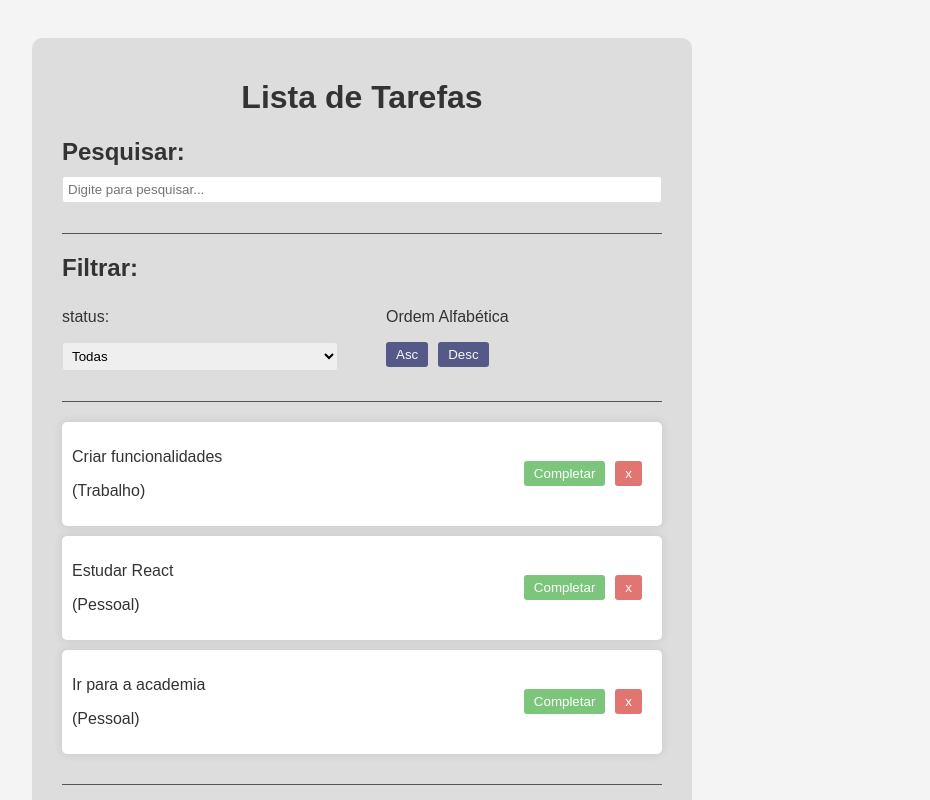
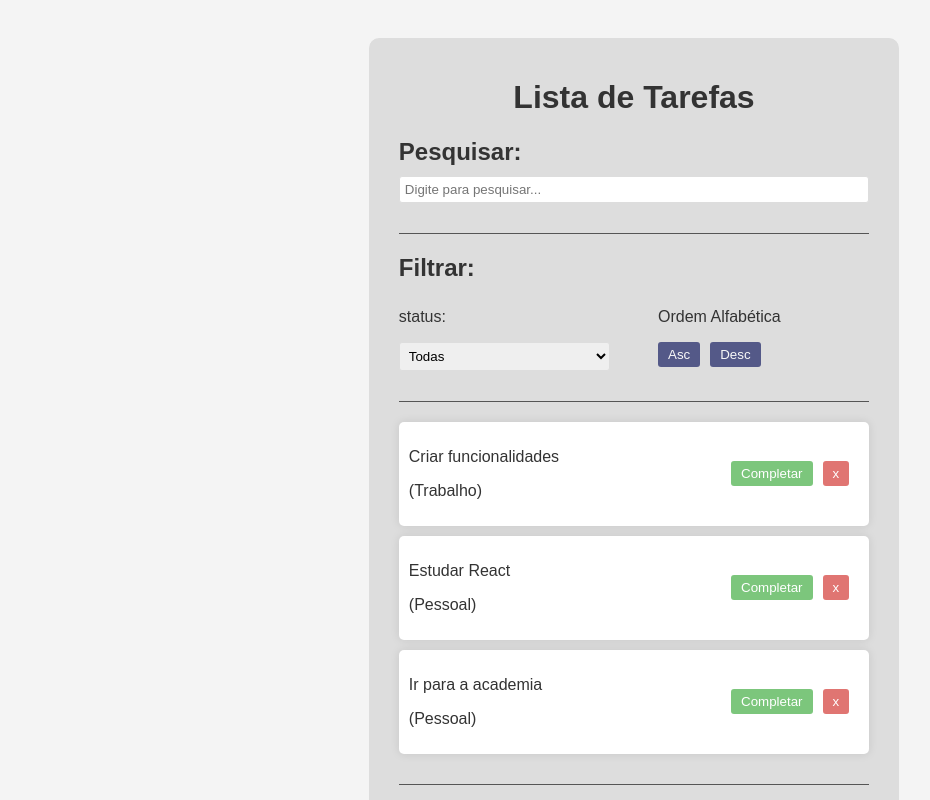
Before and after one commit to Coimbra777/Todo-list-React, a React (Vite) app: page / in a window 1280 px wide. Shown: the top 800 px of the page, without its empty margins (6-936 px from the left). Built offline with nearby package versions, Linux system fonts and the light colour scheme.

Commit message:
fix: alteração propTypes dos componentes

```diff
--- a/package.json
+++ b/package.json
@@ -1,4 +1,4 @@
-// <nomedousuario>.github.io/<nobredoprojeto>
+
 {
   "homepage": "https://Coimbra777.github.io/Todo-list-React",
   "name": "todo",
--- a/src/App.css
+++ b/src/App.css
@@ -6,6 +6,9 @@ body {
   /* background-image: url();
   background-position: center;
   background-size: cover; */
+  display: flex;
+  justify-content: center;
+
 }
 
 .app {
--- a/src/components/Search.jsx
+++ b/src/components/Search.jsx
@@ -18,5 +18,7 @@ const Search = ({ search, setSearch }) => {
 
 Search.propTypes = {
   setSearch: PropTypes.func.isRequired,
+  search: PropTypes.func.isRequired,
+
 };
 export default Search;
--- a/src/components/TodoForm.jsx
+++ b/src/components/TodoForm.jsx
@@ -1,4 +1,5 @@
 import { useState } from "react";
+import PropTypes from 'prop-types';
 
 const TodoForm = ({ addTodo }) => {
   const [value, setValue] = useState("");
@@ -38,4 +39,8 @@ const TodoForm = ({ addTodo }) => {
   );
 };
 
+TodoForm.propTypes = {
+  addTodo: PropTypes.string.isRequired,
+};
+
 export default TodoForm;
```
Also changed, not shown: src/components/Filter.jsx (+9 -0 lines), src/components/Todo.jsx (+8 -1 lines).
